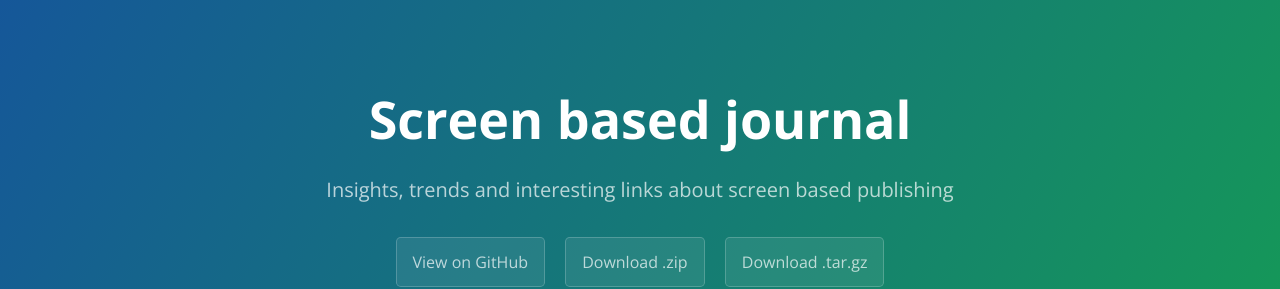
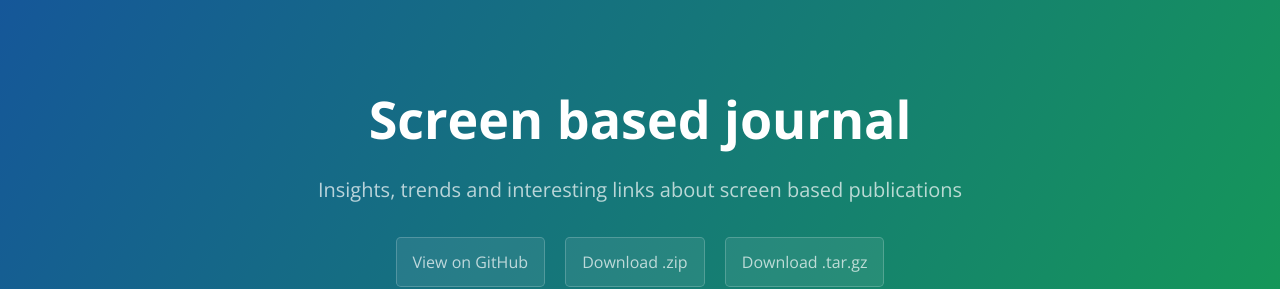
Before and after one commit to tdoria/screen-based-journal, a plain HTML site: page index.html in a window 1280 px wide. Shown: the top 289 px of the page. Drawn offline with nearby package versions, Linux system fonts and the light colour scheme.

Commit message:
Change description

```diff
--- a/index.html
+++ b/index.html
@@ -12,7 +12,7 @@
   <body>
     <section class="page-header">
       <h1 class="project-name">Screen based journal</h1>
-      <h2 class="project-tagline">Insights, trends and interesting links about screen based publishing</h2>
+      <h2 class="project-tagline">Insights, trends and interesting links about screen based publications</h2>
       <a href="https://github.com/tdoria/screen-based-journal" class="btn">View on GitHub</a>
       <a href="https://github.com/tdoria/screen-based-journal/zipball/master" class="btn">Download .zip</a>
       <a href="https://github.com/tdoria/screen-based-journal/tarball/master" class="btn">Download .tar.gz</a>
```
